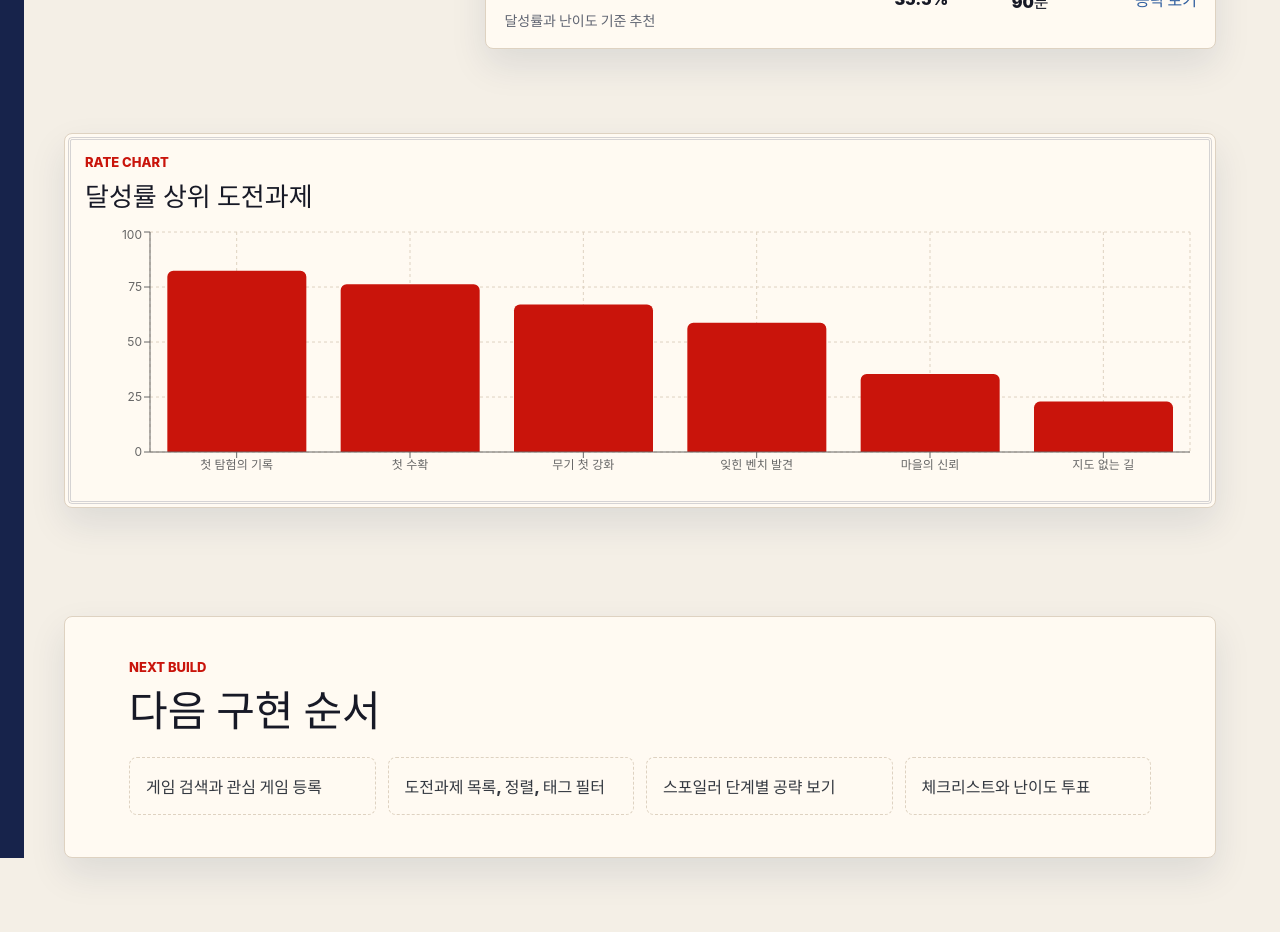
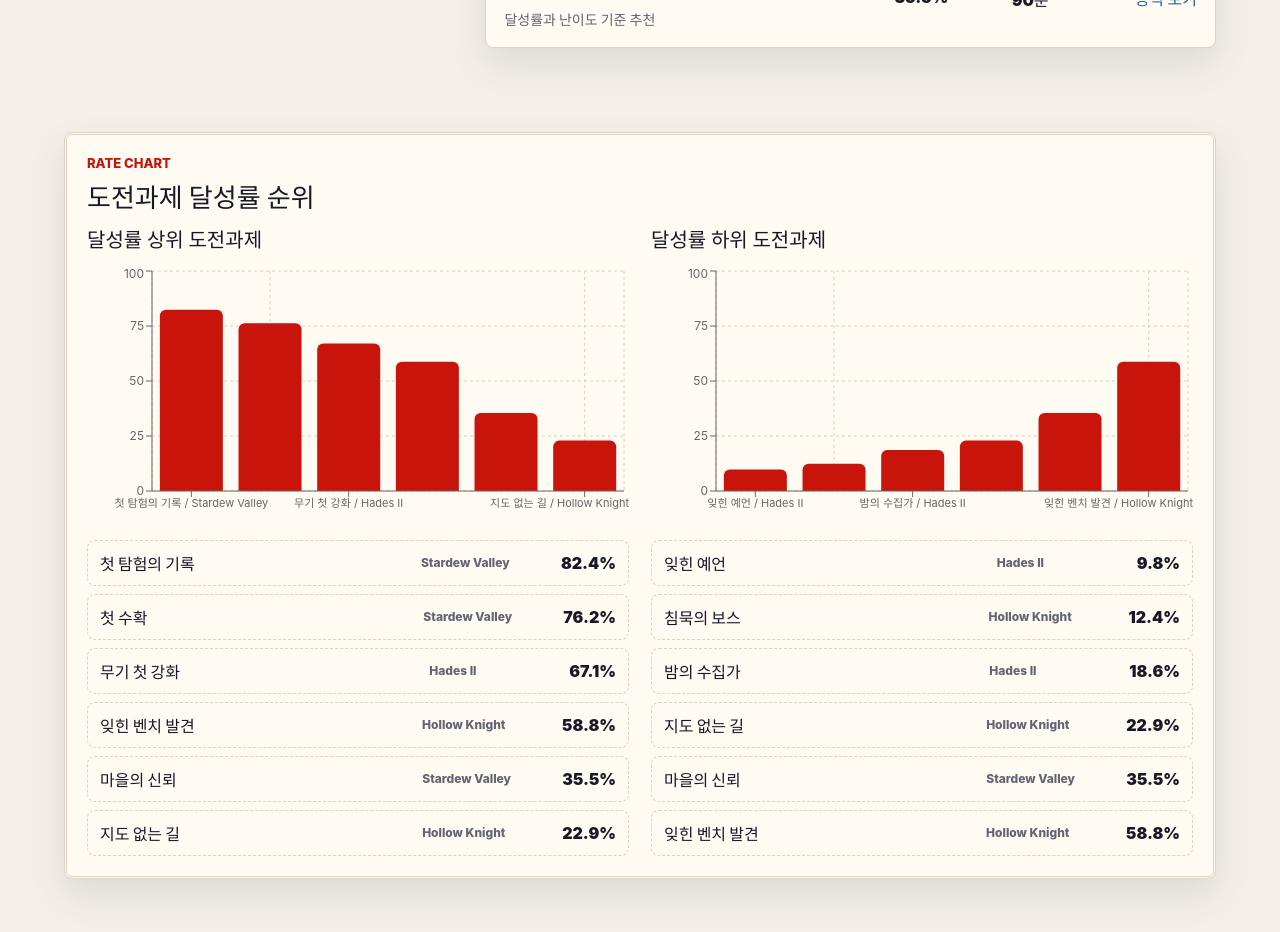
Before and after one commit to jenna1030/steam-achievement-wiki, a React (Vite) app: page / in a window 1280 px wide. Shown: the part 1860-2792 px from the top of the page. Built offline with nearby package versions, Linux system fonts and the light colour scheme.

Commit message:
Refine home charts and achievement navigation

```diff
--- a/src/App.css
+++ b/src/App.css
@@ -70,7 +70,7 @@
 
 .hero-section {
   display: grid;
-  grid-template-columns: minmax(0, 1.45fr) minmax(280px, 0.55fr);
+  grid-template-columns: minmax(0, 1fr);
   gap: clamp(24px, 5vw, 56px);
   align-items: stretch;
   padding: clamp(40px, 7vw, 96px) clamp(20px, 5vw, 72px) 48px;
@@ -339,6 +339,14 @@ dd {
   flex-wrap: wrap;
   gap: 14px;
   align-items: center;
+}
+
+.achievement-card .inline-actions {
+  flex-wrap: nowrap;
+}
+
+.achievement-card .text-link {
+  white-space: nowrap;
 }
 
 .disabled-link {
@@ -613,6 +621,55 @@ dd {
 
 .compact-chart {
   min-height: 240px;
+}
+
+.rate-chart-grid {
+  display: grid;
+  grid-template-columns: repeat(2, minmax(0, 1fr));
+  gap: 22px;
+}
+
+.rate-chart-block {
+  display: grid;
+  gap: 14px;
+}
+
+.rate-chart-block h3 {
+  margin-bottom: 0;
+  font-size: 20px;
+}
+
+.rate-rank-list {
+  display: grid;
+  gap: 8px;
+}
+
+.rate-rank-list a {
+  display: grid;
+  grid-template-columns: minmax(0, 1fr) minmax(130px, auto) auto;
+  gap: 10px;
+  align-items: center;
+  padding: 10px 12px;
+  color: var(--color-ink);
+  text-decoration: none;
+  background: rgba(255, 250, 242, 0.74);
+  border: 1px dashed var(--color-line);
+  border-radius: 8px;
+}
+
+.rate-rank-list a:hover {
+  border-color: var(--color-blue);
+}
+
+.rate-rank-list span,
+.rate-rank-list strong {
+  font-weight: 900;
+}
+
+.rate-rank-list small {
+  color: var(--color-muted);
+  font-size: 12px;
+  font-weight: 800;
 }
 
 .achievement-list {
@@ -1108,20 +1165,13 @@ dd {
 /* Visual system: navy frame, red rule lines, paper-like panels. */
 .app-shell {
   color: var(--color-ink);
-  background:
-    linear-gradient(
-      90deg,
-      var(--color-navy) 0,
-      var(--color-navy) 24px,
-      transparent 24px
-    ),
-    var(--color-page);
+  background: var(--color-page);
 }
 
 .topbar {
   background: var(--color-navy);
-  border-bottom: 6px solid var(--color-red);
-  box-shadow: inset 0 -12px 0 var(--color-paper);
+  border-bottom: 4px solid var(--color-red);
+  box-shadow: none;
 }
 
 .brand {
@@ -1142,18 +1192,7 @@ dd {
   position: relative;
   color: var(--color-panel);
   background: var(--color-navy);
-  border-bottom: 6px double var(--color-red);
-}
-
-.hero-section::before {
-  position: absolute;
-  top: 24px;
-  right: 0;
-  left: 24px;
-  height: 16px;
-  content: '';
-  border-top: 6px solid var(--color-paper);
-  border-bottom: 6px solid var(--color-red);
+  border-bottom: 4px solid var(--color-red);
 }
 
 .hero-section .eyebrow,
@@ -1228,8 +1267,8 @@ dt,
 .chart-panel,
 .meta-panel,
 .checklist-card {
-  outline: 3px double rgba(23, 35, 75, 0.18);
-  outline-offset: -7px;
+  border: 3px double var(--color-line);
+  outline: 0;
 }
 
 .search-panel,
@@ -1330,6 +1369,7 @@ button:hover,
   .topbar,
   .hero-section,
   .split-section,
+  .rate-chart-grid,
   .detail-hero,
   .toolbar,
   .search-toolbar,
@@ -1372,6 +1412,10 @@ button:hover,
   .achievement-card {
     grid-template-columns: 1fr;
   }
+
+  .rate-rank-list a {
+    grid-template-columns: 1fr;
+  }
 }
 
 @media (max-width: 520px) {
--- a/src/components/chart/AchievementRateChart.tsx
+++ b/src/components/chart/AchievementRateChart.tsx
@@ -1,3 +1,4 @@
+import { Link, useNavigate } from 'react-router-dom'
 import {
   Bar,
   BarChart,
@@ -8,39 +9,132 @@ import {
   YAxis,
 } from 'recharts'
 import type { Achievement } from '../../types/achievement'
+import type { Game } from '../../types/game'
 
 interface AchievementRateChartProps {
   achievements: Achievement[]
+  games: Game[]
+}
+
+interface ChartAchievement {
+  achievement: Achievement
+  gameTitle: string
+  label: string
+  rate: number
+}
+
+function getChartData(
+  achievements: Achievement[],
+  games: Game[],
+  direction: 'high' | 'low',
+) {
+  const gamesById = new Map(games.map((game) => [game.id, game.title]))
+
+  return achievements
+    .slice()
+    .sort((a, b) =>
+      direction === 'high'
+        ? b.globalRate - a.globalRate
+        : a.globalRate - b.globalRate,
+    )
+    .slice(0, 6)
+    .map((achievement): ChartAchievement => {
+      const gameTitle = gamesById.get(achievement.gameId) ?? 'Unknown Game'
+      const title =
+        achievement.title.length > 10
+          ? `${achievement.title.slice(0, 10)}...`
+          : achievement.title
+
+      return {
+        achievement,
+        gameTitle,
+        label: `${title} / ${gameTitle}`,
+        rate: achievement.globalRate,
+      }
+    })
+}
+
+function RateChartBlock({
+  data,
+  title,
+}: {
+  data: ChartAchievement[]
+  title: string
+}) {
+  const navigate = useNavigate()
+
+  return (
+    <div className="rate-chart-block">
+      <h3>{title}</h3>
+      <div className="chart-box">
+        <ResponsiveContainer height={260} width="100%">
+          <BarChart
+            data={data}
+          >
+            <CartesianGrid stroke="#ded2c1" strokeDasharray="3 3" />
+            <XAxis dataKey="label" tick={{ fontSize: 11 }} />
+            <YAxis domain={[0, 100]} tick={{ fontSize: 12 }} />
+            <Tooltip
+              formatter={(value) => [`${value}%`, '달성률']}
+              labelFormatter={(_, payload) => {
+                const item = payload[0]?.payload as ChartAchievement | undefined
+
+                return item
+                  ? `${item.achievement.title} / ${item.gameTitle}`
+                  : ''
+              }}
+            />
+            <Bar
+              dataKey="rate"
+              fill="#c9140b"
+              radius={[6, 6, 0, 0]}
+              cursor="pointer"
+              onClick={(barData: unknown) => {
+                const item = (barData as { payload?: ChartAchievement }).payload
+
+                if (item) {
+                  navigate(`/achievements/${item.achievement.id}`, {
+                    state: { achievement: item.achievement },
+                  })
+                }
+              }}
+            />
+          </BarChart>
+        </ResponsiveContainer>
+      </div>
+      <div className="rate-rank-list">
+        {data.map((item) => (
+          <Link
+            key={item.achievement.id}
+            state={{ achievement: item.achievement }}
+            to={`/achievements/${item.achievement.id}`}
+          >
+            <span>{item.achievement.title}</span>
+            <small>{item.gameTitle}</small>
+            <strong>{item.rate}%</strong>
+          </Link>
+        ))}
+      </div>
+    </div>
+  )
 }
 
 export function AchievementRateChart({
   achievements,
+  games,
 }: AchievementRateChartProps) {
-  const data = achievements
-    .slice()
-    .sort((a, b) => b.globalRate - a.globalRate)
-    .slice(0, 6)
-    .map((achievement) => ({
-      name: achievement.title.length > 12 ? `${achievement.title.slice(0, 12)}...` : achievement.title,
-      rate: achievement.globalRate,
-    }))
+  const highRateData = getChartData(achievements, games, 'high')
+  const lowRateData = getChartData(achievements, games, 'low')
 
   return (
     <section className="chart-panel">
       <div className="section-heading">
         <p className="eyebrow">Rate Chart</p>
-        <h2>달성률 상위 도전과제</h2>
+        <h2>도전과제 달성률 순위</h2>
       </div>
-      <div className="chart-box">
-        <ResponsiveContainer height={260} width="100%">
-          <BarChart data={data}>
-            <CartesianGrid stroke="#ded2c1" strokeDasharray="3 3" />
-            <XAxis dataKey="name" tick={{ fontSize: 12 }} />
-            <YAxis domain={[0, 100]} tick={{ fontSize: 12 }} />
-            <Tooltip />
-            <Bar dataKey="rate" fill="#c9140b" radius={[6, 6, 0, 0]} />
-          </BarChart>
-        </ResponsiveContainer>
+      <div className="rate-chart-grid">
+        <RateChartBlock data={highRateData} title="달성률 상위 도전과제" />
+        <RateChartBlock data={lowRateData} title="달성률 하위 도전과제" />
       </div>
     </section>
   )
--- a/src/pages/AchievementDetailPage.tsx
+++ b/src/pages/AchievementDetailPage.tsx
@@ -1,4 +1,4 @@
-import { Link, useParams } from 'react-router-dom'
+import { Link, useLocation, useParams } from 'react-router-dom'
 import { AchievementMetaPanel } from '../components/achievement/AchievementMetaPanel'
 import { ChecklistButton } from '../components/checklist/ChecklistButton'
 import { DifficultyVoteChart } from '../components/chart/DifficultyVoteChart'
@@ -13,12 +13,18 @@ import {
 import { useGameDetailQuery } from '../hooks/useGameDetailQuery'
 import { useGuideStore } from '../stores/guideStore'
 import { useVoteStore } from '../stores/voteStore'
+import type { Achievement } from '../types/achievement'
+
+interface AchievementLocationState {
+  achievement?: Achievement
+}
 
 export function AchievementDetailPage() {
   const { achievementId } = useParams()
+  const location = useLocation()
   const achievementIdNumber = Number(achievementId)
   const {
-    data: achievement,
+    data: queriedAchievement,
     isError: isAchievementError,
     isLoading: isAchievementLoading,
   } = useAchievementDetailQuery(achievementIdNumber)
@@ -27,6 +33,11 @@ export function AchievementDetailPage() {
     isError: isGuidesError,
     isLoading: isGuidesLoading,
   } = useAchievementGuidesQuery(achievementIdNumber)
+  const stateAchievement = (location.state as AchievementLocationState | null)
+    ?.achievement
+  const achievement =
+    queriedAchievement ??
+    (stateAchievement?.id === achievementIdNumber ? stateAchievement : undefined)
   const userGuides = useGuideStore((state) => state.userGuides)
   const deleteGuide = useGuideStore((state) => state.deleteGuide)
   const votes = useVoteStore((state) => state.votes)
--- a/src/pages/GuideEditorPage.tsx
+++ b/src/pages/GuideEditorPage.tsx
@@ -1,5 +1,5 @@
 import { useEffect, useState } from 'react'
-import { Link, useNavigate, useSearchParams } from 'react-router-dom'
+import { Link, useLocation, useNavigate, useSearchParams } from 'react-router-dom'
 import { ErrorState } from '../components/common/ErrorState'
 import { LoadingState } from '../components/common/LoadingState'
 import { GuideForm } from '../components/guide/GuideForm'
@@ -9,10 +9,16 @@ import {
 } from '../hooks/useAchievementsQuery'
 import { useGamesQuery } from '../hooks/useGamesQuery'
 import { useGuideStore } from '../stores/guideStore'
+import type { Achievement } from '../types/achievement'
 import type { GuideFormValues } from '../types/guide'
+
+interface GuideEditorLocationState {
+  achievement?: Achievement
+}
 
 export function GuideEditorPage() {
   const [searchParams] = useSearchParams()
+  const location = useLocation()
   const navigate = useNavigate()
   const guideId = Number(searchParams.get('guideId'))
   const achievementId = Number(searchParams.get('achievementId') ?? 103)
@@ -21,6 +27,8 @@ export function GuideEditorPage() {
   const addGuide = useGuideStore((state) => state.addGuide)
   const updateGuide = useGuideStore((state) => state.updateGuide)
   const editingGuide = userGuides.find((guide) => guide.id === guideId)
+  const stateAchievement = (location.state as GuideEditorLocationState | null)
+    ?.achievement
   const defaultAchievementId = editingGuide?.achievementId ?? achievementId
   const {
     data: defaultAchievement,
@@ -36,27 +44,47 @@ export function GuideEditorPage() {
     isError: isAchievementsError,
     isLoading: isAchievementsLoading,
   } = useAchievementsQuery(selectedGameId)
+  const defaultAchievementFromState =
+    stateAchievement?.id === defaultAchievementId ? stateAchievement : undefined
+  const resolvedDefaultAchievement =
+    defaultAchievement ?? defaultAchievementFromState
+  const selectableAchievements =
+    defaultAchievementFromState &&
+    defaultAchievementFromState.gameId === selectedGameId &&
+    !achievements.some(
+      (achievement) => achievement.id === defaultAchievementFromState.id,
+    )
+      ? [defaultAchievementFromState, ...achievements]
+      : achievements
 
   useEffect(() => {
-    if (defaultAchievement) {
-      setSelectedGameId(defaultAchievement.gameId)
+    if (resolvedDefaultAchievement) {
+      setSelectedGameId(resolvedDefaultAchievement.gameId)
       return
     }
 
-    if (!defaultAchievement && games.length > 0) {
+    if (!resolvedDefaultAchievement && games.length > 0) {
       setSelectedGameId(games[0].id)
     }
-  }, [defaultAchievement, games])
+  }, [games, resolvedDefaultAchievement])
 
   const handleSubmit = (values: GuideFormValues) => {
+    const selectedAchievement = selectableAchievements.find(
+      (achievement) => achievement.id === Number(values.achievementId),
+    )
+
     if (editingGuide) {
       updateGuide(editingGuide.id, values)
-      navigate(`/achievements/${values.achievementId}`)
+      navigate(`/achievements/${values.achievementId}`, {
+        state: { achievement: selectedAchievement },
+      })
       return
     }
 
     const guide = addGuide(values)
-    navigate(`/achievements/${guide.achievementId}`)
+    navigate(`/achievements/${guide.achievementId}`, {
+      state: { achievement: selectedAchievement },
+    })
   }
 
   return (
@@ -85,7 +113,7 @@ export function GuideEditorPage() {
         !isGamesError &&
         !isAchievementsError && (
           <GuideForm
-            achievements={achievements}
+            achievements={selectableAchievements}
             defaultAchievementId={defaultAchievementId}
             defaultGuide={editingGuide}
             games={games}
--- a/src/pages/HomePage.tsx
+++ b/src/pages/HomePage.tsx
@@ -8,13 +8,6 @@ import { useAchievementsQuery } from '../hooks/useAchievementsQuery'
 import { useFeaturedGamesQuery } from '../hooks/useGamesQuery'
 import { useLibraryStore } from '../stores/libraryStore'
 import { recommendEasyAchievements } from '../utils/recommendAchievements'
-
-const roadmapItems = [
-  '게임 검색과 관심 게임 등록',
-  '도전과제 목록, 정렬, 태그 필터',
-  '스포일러 단계별 공략 보기',
-  '체크리스트와 난이도 투표',
-]
 
 export function HomePage() {
   const [searchQuery, setSearchQuery] = useState('')
@@ -80,20 +73,6 @@ export function HomePage() {
             </div>
           </form>
         </div>
-        <aside className="hero-summary" aria-label="서비스 요약">
-          <div>
-            <strong>1차 목표</strong>
-            <span>검색, 상세, 공략, 체크리스트</span>
-          </div>
-          <div>
-            <strong>데이터 전략</strong>
-            <span>mock data 먼저, Steam API는 단계적으로</span>
-          </div>
-          <div>
-            <strong>과제 포인트</strong>
-            <span>TanStack Query 적용 예정</span>
-          </div>
-        </aside>
       </section>
 
       <section className="section" id="games">
@@ -148,19 +127,10 @@ export function HomePage() {
       </section>
 
       <section className="section">
-        <AchievementRateChart achievements={allAchievements} />
-      </section>
-
-      <section className="section roadmap" id="roadmap">
-        <div className="section-heading">
-          <p className="eyebrow">Next Build</p>
-          <h2>다음 구현 순서</h2>
-        </div>
-        <ol>
-          {roadmapItems.map((item) => (
-            <li key={item}>{item}</li>
-          ))}
-        </ol>
+        <AchievementRateChart
+          achievements={allAchievements}
+          games={featuredGames}
+        />
       </section>
     </>
   )
--- a/src/utils/steamAchievements.ts
+++ b/src/utils/steamAchievements.ts
@@ -35,7 +35,7 @@ function createSteamAchievement(
     globalRate: Number(steamAchievement.percent.toFixed(1)),
     difficulty: getDifficultyFromPercent(steamAchievement.percent),
     estimatedMinutes: 0,
-    tags: ['Steam API'],
+    tags: [],
     isHidden: steamAchievement.hidden === 1,
     isMissable: false,
     requiresSecondRun: false,
```
Also changed, not shown: src/components/achievement/AchievementCard.tsx (+9 -15 lines), src/components/layout/AppLayout.tsx (+28 -4 lines).
